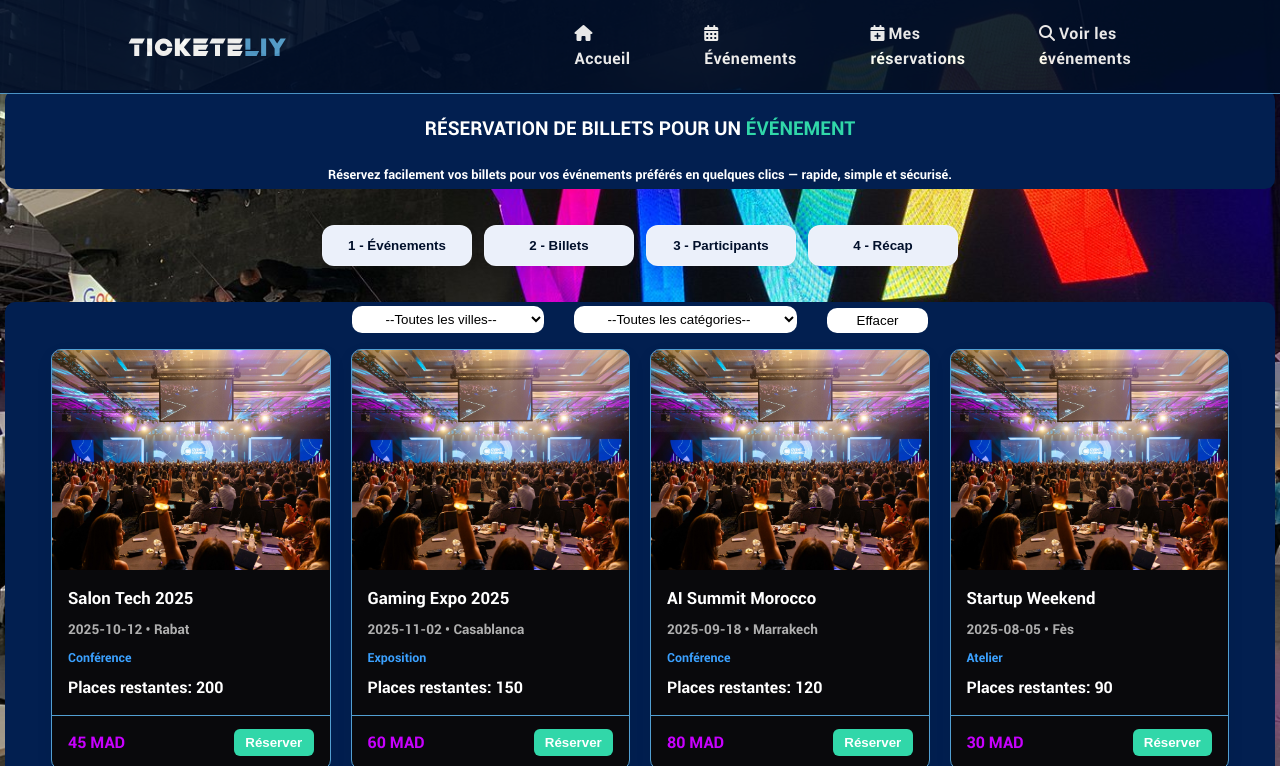
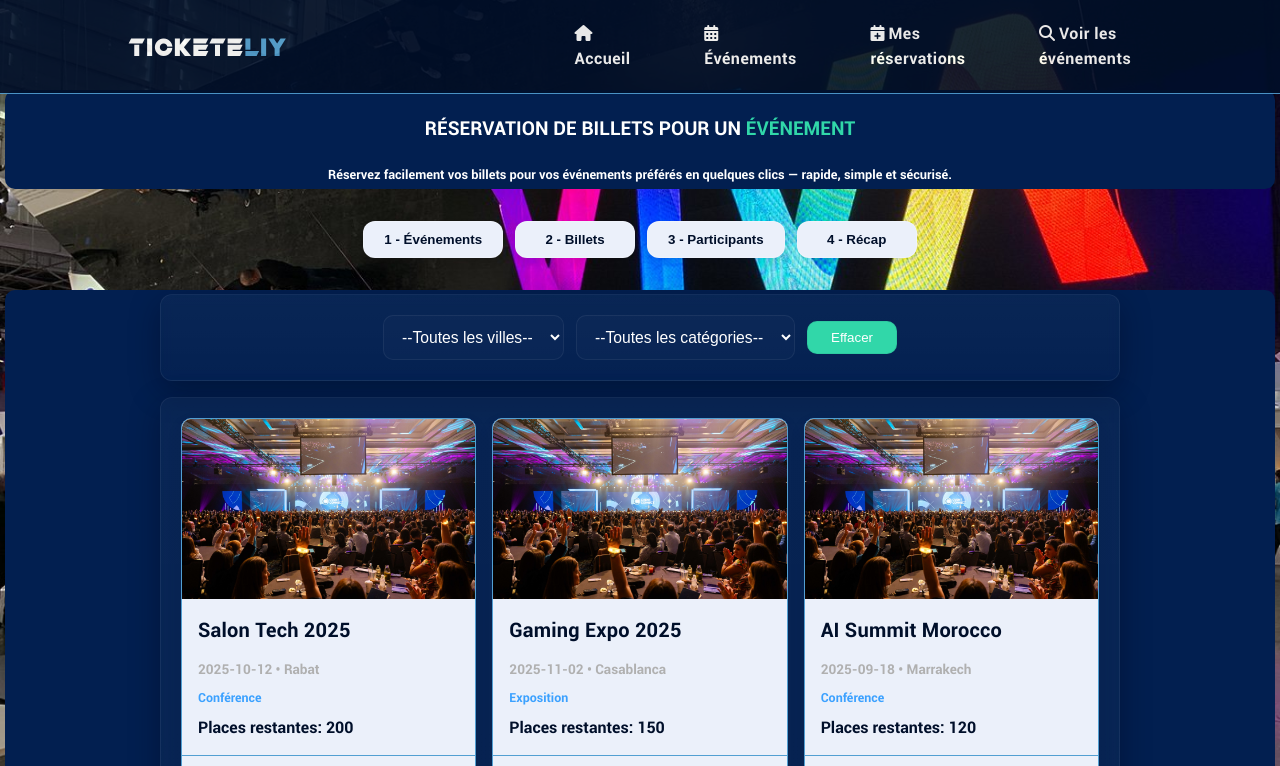
Before and after one commit to ouslimaneabdelilah/Ticketly, a plain HTML site: page index.html in a window 1280 px wide. Shown: the top 766 px of the page. Drawn offline with nearby package versions, Linux system fonts and the light colour scheme.

Commit message:
ajouter de functions loadProgress et saveProgress et modification dans css

```diff
--- a/index.html
+++ b/index.html
@@ -18,15 +18,18 @@
     </header>
     <main class="content-with-navbar ">
         <section class="hero"></section>
+
         <section class="progress">
             <div class="btns">
             </div>
         </section>
-        <section class="events">
+
+        <section class="events step-section" data-step="1">
             <div class="filter">
             </div>
             <div class="cards-container"></div>
         </section>
+
 
     </main>
 
--- a/js/main.js
+++ b/js/main.js
@@ -1,11 +1,40 @@
 document.addEventListener('DOMContentLoaded', () => {
   const dataUrl = 'data.json';
+  const state = {
+    data: null,
+    currentStep: 1,
+    selectedEvent: null,
+    qty: 0,
+    participants: []
+  };
+
+  function saveProgress() {
+    localStorage.setItem('reserv_progress', JSON.stringify({
+      selectedEvent: state.selectedEvent,
+      qty: state.qty,
+      participants: state.participants,
+      currentStep: state.currentStep
+    }));
+  }
+
+  function loadProgress() {
+
+    const raw = localStorage.getItem('reserv_progress');
+    if (!raw) return;
+    try {
+      const obj = JSON.parse(raw);
+      state.selectedEvent = obj.selectedEvent || null;
+      state.qty = obj.qty || 0;
+      state.participants = obj.participants || [];
+      state.currentStep = obj.currentStep || 1;
+    } catch (e) { console.log("error infunction loadProgress") }
+  }
 
   fetch(dataUrl)
-    .then(response => {
-      return response.json();
-    })
+    .then(r => r.json())
     .then(data => {
+      state.data = data;
+      loadProgress();
       const hero = document.querySelector('.hero');
       if (hero && data.hero) {
         hero.innerHTML = `
@@ -16,75 +45,38 @@ document.addEventListener('DOMContentLoaded', () => {
         `;
       }
 
-      //Progress
-      const data_progress = data.progress;
       const btns = document.querySelector(".btns");
-
-      if (data_progress) {
-        data_progress.map((e, i) => {
-          btns.innerHTML += `
-      <div class="btn-step btn-step-${i + 1}">
-        <button type="button">${i + 1} - ${e}</button>
-      </div>`;
+      if (data.progress) {
+        data.progress.forEach((label, i) => {
+          btns.innerHTML += `<div class="btn-step btn-step-${i+1}" data-step="${i+1}"><button type="button">${i+1} - ${label}</button></div>`;
         });
       }
 
-      // let currentStep = 0;
-      // const allSteps = document.querySelectorAll(".btn-step");
-      // allSteps[currentStep].classList.add("active");
+      const stepSections = Array.from(document.querySelectorAll('.step-section'));
+      function showStep(stepNum) {
+        state.currentStep = stepNum;
+        stepSections.forEach(sec => {
+          const n = Number(sec.dataset.step);
+          if (n === stepNum) sec.classList.remove('hidden'); else sec.classList.add('hidden');
+        });
+        document.querySelectorAll('.btn-step').forEach(el => {
+          if (Number(el.dataset.step) === stepNum) el.classList.add('active'); else el.classList.remove('active');
+        });
+        saveProgress();
+      }
 
-      // function updateActiveStep() {
-      //   allSteps.forEach((el) => el.classList.remove("active"));
-      //   allSteps[currentStep].classList.add("active");
-      // }
-
-      // document.getElementById("nextBtn").addEventListener("click", () => {
-      //   if (currentStep < allSteps.length - 1) {
-      //     currentStep++;
-      //     updateActiveStep();
-      //   }
-      // });
-
-      // document.getElementById("prevBtn").addEventListener("click", () => {
-      //   if (currentStep > 0) {
-      //     currentStep--;
-      //     updateActiveStep();
-      //   }
-      // });
-
-
-
-      // Filter in events
-      const filter_ele = document.querySelector(".filter");
-
-      filter_ele.innerHTML = `
-        <div class="filter-ville">
-          <select name="villes" id="ville-select">
-            <option value="">--Toutes les villes--</option>
-            ${[...new Set(data.cards.map(element => element.location))]
-          .map(location => `<option value="${location}">${location}</option>`)
-          .join("")}
-          </select>
-        </div>
-
-        <div class="filter-categories">
-          <select name="categories" id="categorie-select">
-            <option value="">--Toutes les catégories--</option>
-            ${[...new Set(data.cards.map(element => element.type))]
-          .map(type => `<option value="${type}">${type}</option>`)
-          .join("")}
-          </select>
-        </div>
-
-        <div>
-          <button id="reset-btn">Effacer</button>
-        </div>
-      `;
+      document.addEventListener('click', (e) => {
+        const b = e.target.closest('.btn-step');
+        if (b) {
+          const step = Number(b.dataset.step);
+          showStep(step);
+        }
+      });
 
       function displayCards(cards) {
         const cardsSection = document.querySelector('.cards-container');
-        if (cardsSection && Array.isArray(cards)) {
-          cardsSection.innerHTML = `
+        if (!cardsSection || !Array.isArray(cards)) return;
+        cardsSection.innerHTML = `
           <div class="cards-grid">
             ${cards.map(card => `
               <article class="card" data-tid="${card.tid}">
@@ -105,8 +97,31 @@ document.addEventListener('DOMContentLoaded', () => {
             `).join('')}
           </div>
         `;
-        }
       }
+
+      // Filter
+      const filter_ele = document.querySelector(".filter");
+      filter_ele.innerHTML = `
+        <div class="filter-ville">
+          <select name="villes" id="ville-select">
+            <option value="">--Toutes les villes--</option>
+            ${[...new Set(data.cards.map(element => element.location))]
+          .map(location => `<option value="${location}">${location}</option>`).join("")}
+          </select>
+        </div>
+
+        <div class="filter-categories">
+          <select name="categories" id="categorie-select">
+            <option value="">--Toutes les catégories--</option>
+            ${[...new Set(data.cards.map(element => element.type))]
+          .map(type => `<option value="${type}">${type}</option>`).join("")}
+          </select>
+        </div>
+
+        <div>
+          <button id="reset-btn">Effacer</button>
+        </div>
+      `;
 
       function applyFilters() {
         const selectedVille = document.querySelector("#ville-select").value;
@@ -130,23 +145,7 @@ document.addEventListener('DOMContentLoaded', () => {
       });
 
       displayCards(data.cards);
-      // const reserve_click = document.querySelector(".reserve-btn");
-      document.addEventListener('click', (e) => {
-        if (e.target.classList.contains("reserve-btn")) {
-          const cardElement = e.target.closest(".card");
-          const cardId = cardElement.dataset.tid;
-          const selectedCard = data.cards.find(e => e.tid == cardId);
-          let selectedCards = JSON.parse(localStorage.getItem("selectedCards")) || "";
-          const alreadyExists = selectedCards.some(c => c.tid == selectedCard.tid);
-          if (!alreadyExists) {
-            selectedCards.push(selectedCard);
-            localStorage.setItem("selectedCards", JSON.stringify(selectedCards));
-
-               console.log("hhhh");
-
-          }
-        }
-      })
 
     })
+
 });
--- a/styles/style.css
+++ b/styles/style.css
@@ -73,19 +73,51 @@
 
 /* Filter  */
 .filter{
-    display: flex;
-    justify-content: center;
-    gap: 30px;
-    align-items: center;
+	width: 100%;
+	max-width: 960px;
+	margin: 0 auto 16px;
+	display: flex;
+	flex-wrap: wrap;
+	gap: 12px;
+	align-items: center;
+	justify-content: center;
+	padding: 8px;
 }
-.filter div select, #reset-btn{
-    background-color: white;
-    padding: 5px 30px;
+
+.filter select option {
+	background: #fff;
+	color: #0f172a;
+}
+
+#reset-btn {
+	background: var(--color-btn-primary);
+	border: 1px solid rgba(2,6,23,0.06);
+	color: white;
+	padding: 8px 10px;
     border-radius: 10px;
-    border: none;
+	min-width: 90px;
+	box-shadow: none;
 }
+#reset-btn:hover {
+	background: black;;
+
+}
+
+.filter select:focus,
+.filter button:focus,
+#reset-btn:focus {
+	outline: none;
+	box-shadow: 0 8px 24px rgba(49,215,169,0.08);
+	border-color: rgba(49,215,169,0.35);
+}
+
+
+/* Cards */
 .cards-container {
-    padding: 1rem;
+	width: 100%;
+	max-width: 960px;
+	margin: 0 auto;
+	padding: 1rem 0 0 0;
 }
 
 .cards-grid {
@@ -98,7 +130,7 @@
 .card {
     display: flex;
     flex-direction: column;
-    background: var(--color-bg-light, #fff);
+    background: var(--color-btn-progress);
     border: 1px solid var(--color-stroke, #e6e6e6);
     border-radius: 10px;
     overflow: hidden;
@@ -138,8 +170,7 @@
 .card-title {
     font-size: 1.05rem;
     margin: 0;
-    color: var(--color-text, #0f172a);
-    font-weight: 600;
+ font-weight: 600;
 }
 
 .card-meta {
@@ -181,22 +212,50 @@
 }
 .reserve-btn:hover {
     transform: translateY(-2px);
-    background: color-mix(in srgb, var(--color-btn-primary, #0b74de) 85%, black 15%);
+    background: var(--color-accent);
+}
+
+.hidden { display: none !important; }
+
+
+
+.step-card,
+.step-section > div,
+.step-section .events-selection,
+.step-section form,
+#recap {
+	width: 100%;
+	max-width: 960px;
+	background: linear-gradient(180deg, rgba(255,255,255,0.03), rgba(255,255,255,0.01));
+	border: 1px solid rgba(255,255,255,0.06);
+	border-radius: 12px;
+	padding: 20px;
+	box-shadow: 0 10px 30px rgba(2,6,23,0.35);
+	box-sizing: border-box;
+	backdrop-filter: blur(6px);
+}
+.card-places{
+    color: var(--color-nvf);
+}
+
+.step-section h2,
+.step-section h3 {
+	font-size: 1.25rem;
+	margin-bottom: 6px;
+	letter-spacing: 0.2px;
+	color: var(--color-nvf);
 }
 
 
 
-
-
-
-@media (min-width: 768px) {
-    .card-img { height: 220px; }
-    .cards-grid { gap: 1.25rem; }
-    .progress {
-        padding: 1.25rem 1.5rem;
-    }
-    .btn-step button {
-        min-width: 150px;
-        padding: 12px 22px;
-    }
+.step-section select {
+	width: 100%;
+	padding: 12px 14px;
+	border-radius: 10px;
+	border: 1px solid rgba(255,255,255,0.06);
+	background: rgba(255,255,255,0.02);
+	color: var(--color-text);
+	font-size: 0.98rem;
+	transition: box-shadow .18s ease, border-color .18s ease, transform .12s ease;
+	outline: none;
 }
```
